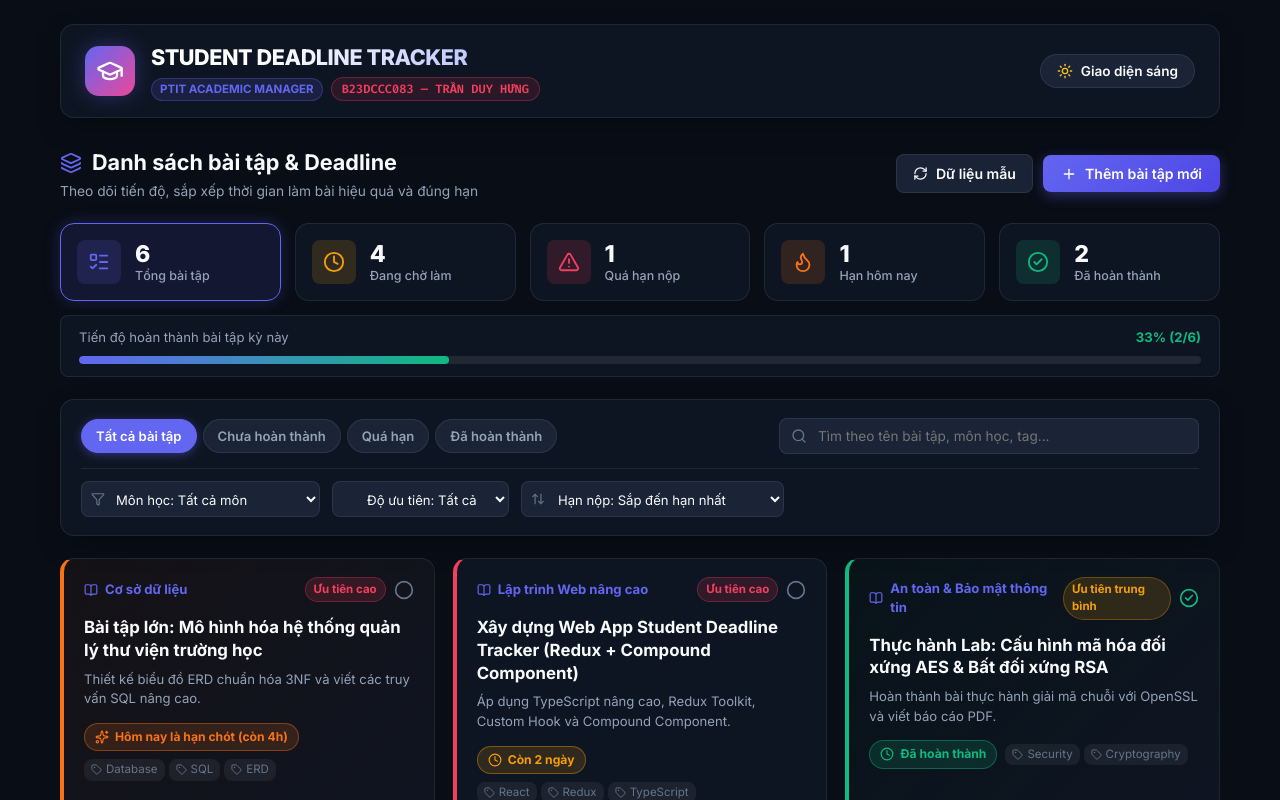
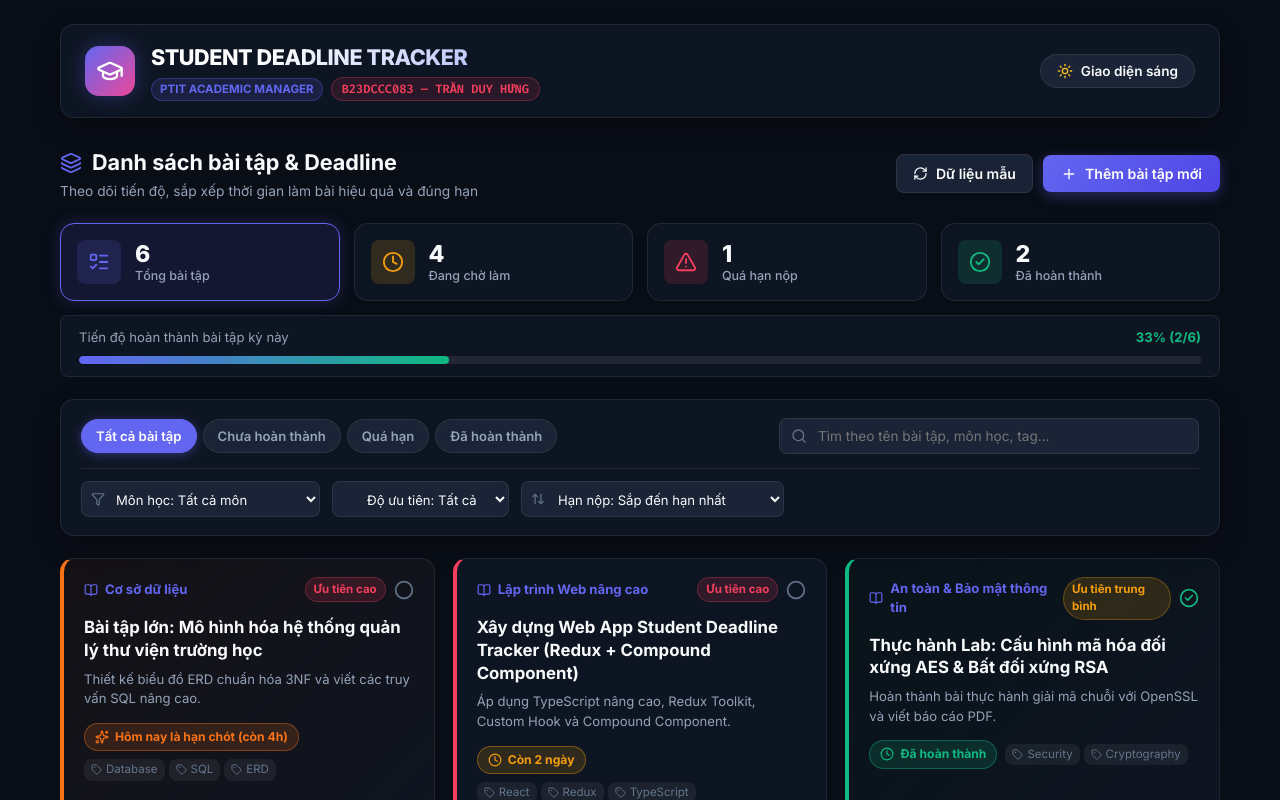
Before and after one commit to HungTran-D23ptit/B23DCCC083_LTWNC_TH01, a React (Vite) app: page / in a window 1280 px wide. Shown: the top 800 px of the page. Built offline with nearby package versions, Linux system fonts and the light colour scheme.

Commit message:
refactor(stats): remove redundant today card for clean 4-kpi dashboard matching status tabs

```diff
--- a/src/components/deadline/DeadlineStatsBar.tsx
+++ b/src/components/deadline/DeadlineStatsBar.tsx
@@ -5,7 +5,6 @@ import {
   ListTodo,
   Clock,
   AlertTriangle,
-  Flame,
   CheckCircle2,
 } from 'lucide-react';
 
@@ -24,10 +23,7 @@ export function DeadlineStatsBar({
     const total = assignments.length;
     let completed = 0;
     let overdue = 0;
-    let urgent = 0;
     let pending = 0;
-
-    const now = new Date();
 
     assignments.forEach((asn) => {
       if (asn.completed) {
@@ -36,20 +32,13 @@ export function DeadlineStatsBar({
         pending++;
         if (isOverdue(asn.dueDate, false)) {
           overdue++;
-        } else {
-          const due = new Date(asn.dueDate);
-          const diffMs = due.getTime() - now.getTime();
-          const remainingDays = Math.floor(diffMs / (1000 * 60 * 60 * 24));
-          if (remainingDays === 0) {
-            urgent++;
-          }
         }
       }
     });
 
     const completionRate = total > 0 ? Math.round((completed / total) * 100) : 0;
 
-    return { total, completed, overdue, urgent, pending, completionRate };
+    return { total, completed, overdue, pending, completionRate };
   }, [assignments]);
 
   return (
@@ -105,22 +94,6 @@ export function DeadlineStatsBar({
 
         <button
           type="button"
-          className={`stat-card stat-card-urgent`}
-          onClick={() => onSelectFilter(DeadlineStatusFilter.PENDING)}
-          title="Bấm để lọc: Xem các bài tập cần nộp gấp trong hôm nay"
-          aria-label="Lọc bài tập có hạn chót hôm nay"
-        >
-          <div className="stat-icon-wrap icon-orange">
-            <Flame size={22} />
-          </div>
-          <div className="stat-content">
-            <div className="stat-val">{stats.urgent}</div>
-            <div className="stat-lbl">Hạn hôm nay</div>
-          </div>
-        </button>
-
-        <button
-          type="button"
           className={`stat-card ${activeFilter === DeadlineStatusFilter.COMPLETED ? 'active' : ''}`}
           onClick={() => onSelectFilter(DeadlineStatusFilter.COMPLETED)}
           title="Bấm để lọc: Xem các bài tập đã hoàn thành"
```
